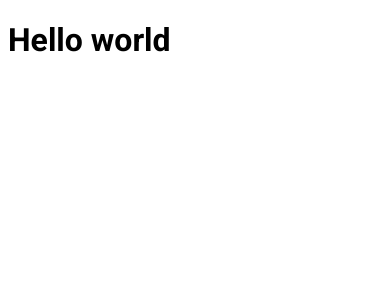
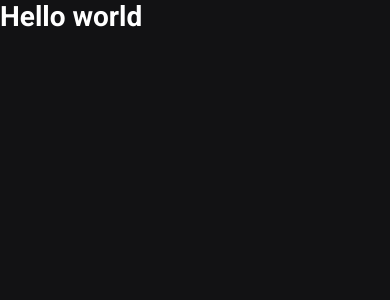
Before and after one commit to stanlino/ignews, a Next.js app: page / in a window 390 px wide. Shown: the top 300 px of the page. Built offline with nearby package versions, Linux system fonts and the light colour scheme.

Commit message:
feat: add global styles

```diff
--- a/src/pages/_app.tsx
+++ b/src/pages/_app.tsx
@@ -1,4 +1,5 @@
 import { AppProps } from "next/app"
+import '../styles/global.scss'
 
 function MyApp({ Component, pageProps } : AppProps) {
   return <Component {...pageProps} />
--- a/src/pages/index.tsx
+++ b/src/pages/index.tsx
@@ -1,5 +1,4 @@
 import Head from 'next/head'
-import styles from '../styles/home.module.scss'
 
 export default function Home() {
   return (
@@ -7,7 +6,7 @@
       <Head>
         <title>Início | ig.news</title>
       </Head>
-      <h1 className={styles.title}>
+      <h1>
         Hello world
       </h1>
     </>
--- /dev/null
+++ b/src/styles/global.scss
@@ -0,0 +1,46 @@
+*  {
+  margin: 0;
+  padding: 0;
+  box-sizing: border-box;
+}
+
+:root {
+  --white: #FFFFFF;
+
+  --gray-100: #E1E1E6;
+  --gray-300: #A8A8B3;
+  --gray-900: #121214;
+
+  --cyan-500: #61BAFB;
+  --yellow-500: #EBA417;
+}
+
+@media (max-width: 1080px) {
+  html {
+    font-size: 93.75%;
+  }
+}
+
+@media (max-width: 720px) {
+  html {
+    font-size: 87.5%;
+  }
+}
+
+body {
+  background: var(--gray-900);
+  color: var(--white)
+}
+
+body, input, textarea, select, button {
+  font: 400 1rem 'Roboto', sans-serif;
+}
+
+button {
+  cursor: pointer;
+}
+
+a {
+  color: inherit;
+  text-decoration: none;
+}
--- a/src/styles/home.module.scss
+++ /dev/null
@@ -1,3 +0,0 @@
-.title {
-  font-family: Roboto;
-}
```
